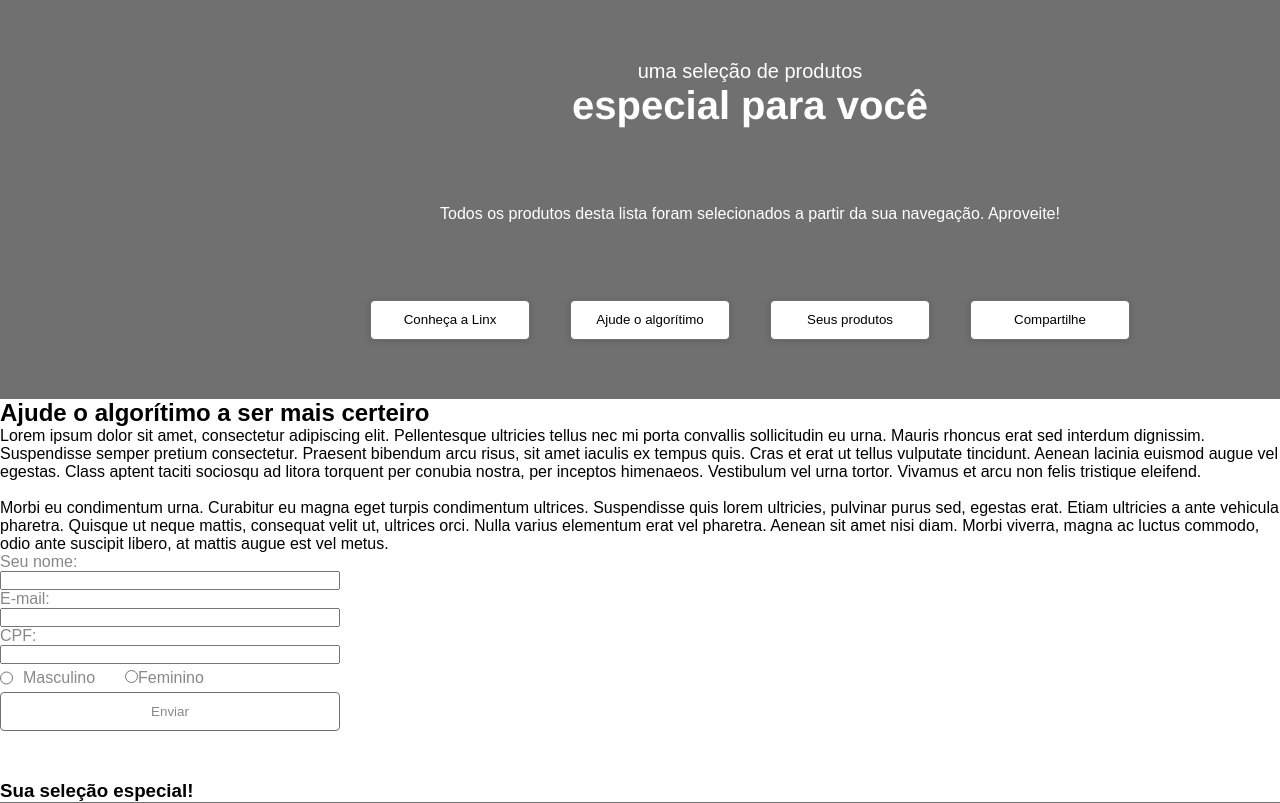
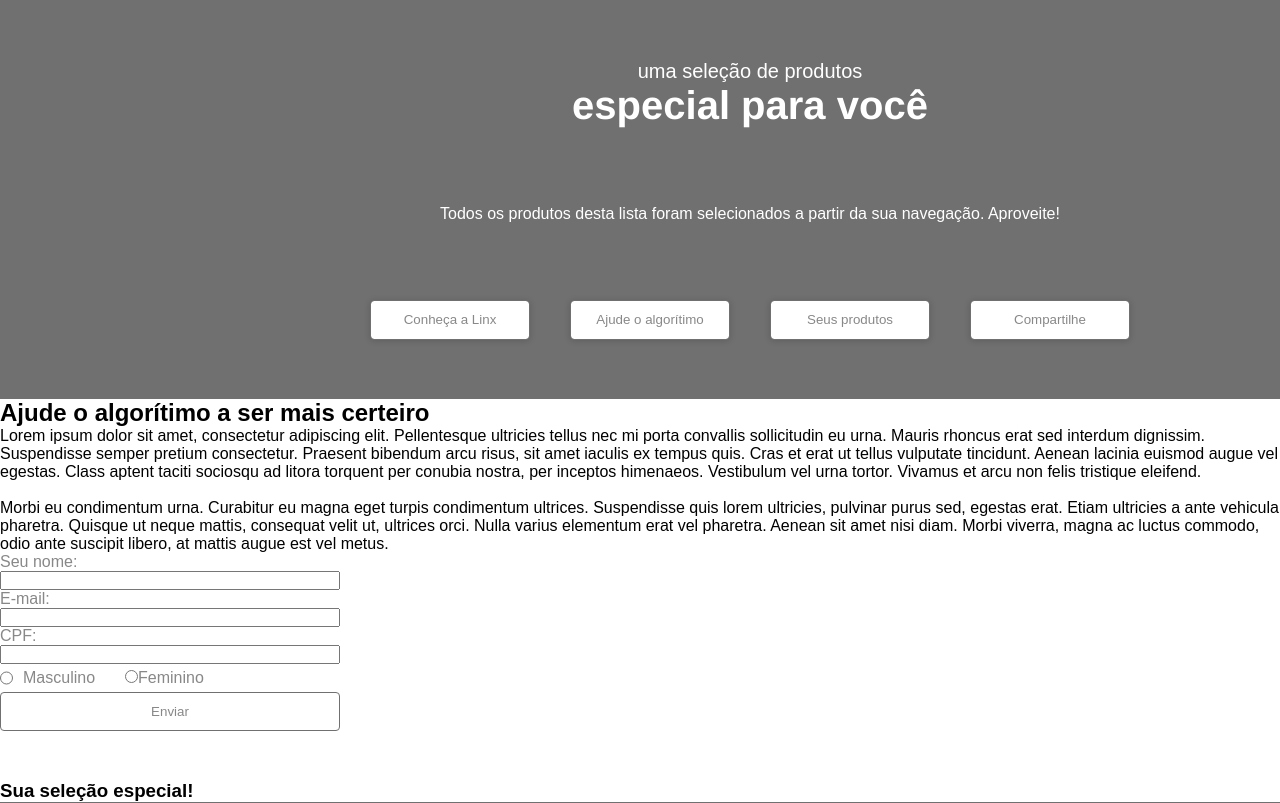
Before and after one commit to CarratiPatrick/Sprint1Mod5, a React (Vite) app in the folder Sprint1/: page / in a window 1280 px wide. Shown: the top 803 px of the page. Built offline with nearby package versions, Linux system fonts and the light colour scheme.

Commit message:
fix: ajuste na cor da letra dos botoes

```diff
--- a/Sprint1/src/components/Header/Header.module.css
+++ b/Sprint1/src/components/Header/Header.module.css
@@ -29,5 +29,6 @@
     border: 1px solid #707070;
     border-radius: 4px;
     opacity: 1;
+    color: #888888;
 
 }
```
